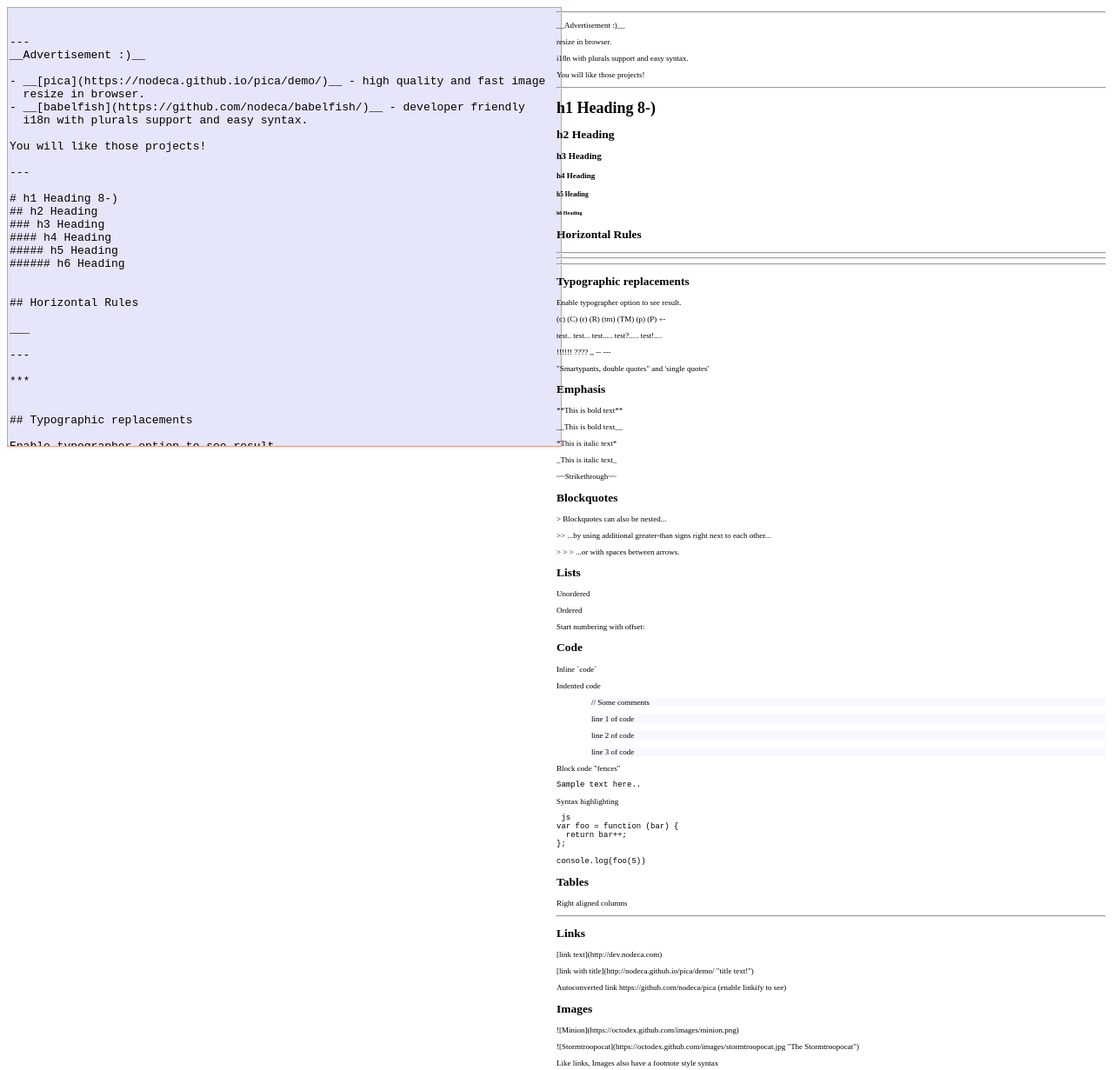
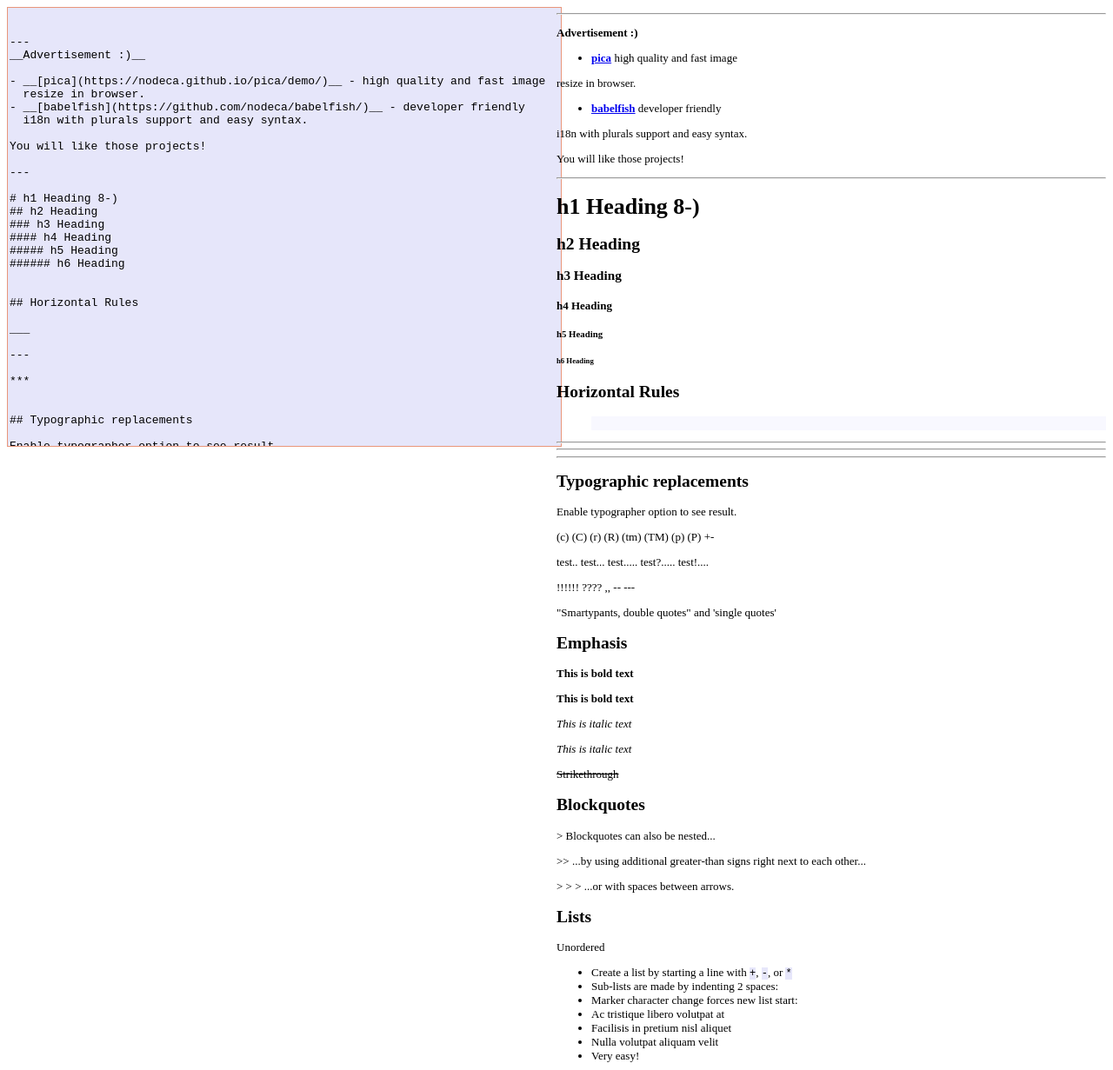
Before and after one commit to surajsinghbisht054/mdviewer, a plain HTML site: page index.html in a window 1280 px wide. Shown: the top 1231 px of the page at 87% size. Drawn offline with Linux system fonts and the light colour scheme.

Commit message:
More Features Added

````diff
--- a/index.html
+++ b/index.html
@@ -40,7 +40,7 @@
 
 </style>
 </head>
-<body style="font-size: xx-small;">
+<body style="font-size: small;">
 
 	<div id="maincontainer" style="display: grid; grid-template-columns: 1fr 1fr;">
 
--- a/js/bitforestinfo_md_viewer.js
+++ b/js/bitforestinfo_md_viewer.js
@@ -13,20 +13,31 @@ var OutputID = "MDViewerPreview";
 // --------------------------------------------------------------
 //                  Configuration - End
 // ---------------------------------------------------------------
-//
+
+// Supported Syntaxes
+// 		:- ALL Headers (#, ##, ###...)
+//		:- Horizontal Lines (---,***, ___)
+//		:- Alt heading (##\n===)
+//		:- Code Blocks
+//		:- Bold, Italic, Strike
+//		:- Links
+//		:- Inline Codes
+//		:- Indent Codes
+//		:- Table
+//		:- order List
+//		:- Unorder List
 // ---------------------------------------------------------------
 //                 Regex Expression
 // ---------------------------------------------------------------
 var EXP_HEADING = '(\n(#+)(.+))' 			// header
 var EXP_HRRULER = '(((\n)(---))|((\n)(___))|((\n)(\\*\\*\\*)))' // horizontal line
-var EXP_OL_LIST = '((\n)(( *)(\\d+\\. )(.*)\n)+(\n))'	// order list
+var EXP_OL_LIST = '((\n( *)(\\d+)(\\. )(.*))+)'	// order list
 var EXP_BLOCK_C = '(\n(```)([^```]+)(```))' // code block
-var EXP_UL_LIST = '((\n)(( *)([\-\+\*]+ )(.*)\n)+)'  // unorder list
-var EXP_HEAD_HR = '((.+)\n((={3,})|(\-{3,})))' // ALT heading
+var EXP_UL_LIST = '((\n( *)([\-\+\*]+ )(.*))+)'  // unorder list
+var EXP_HEAD_HR = '((.+)\n((={3,})|(\\-{3,})))' // ALT heading
 var EXP_TABLEBD = '(\n(\\|?)([\\|\\w \\d]+)(\\|?)\n([ \\-\\|\\:]{7,})\n((\\|?)(.+)(\\|?)\n)+)' // Table
-// EXP_TABLEBD = '(\n(\\|?)([\\|\\w \\d]+)(\\|?)\n([ \\-\\|\\:]{7,})\n((\\|?)(.+)(\\|?)\n)+)' // Table In More Detail
 var EXP_INLINES = '(.+)'
-var EXP_INDENTS = '(\n( {3,})(.+))'
+var EXP_INDENTS = '(\n( {3,})(.+))+'
 var EXP_JOINER  = '|'
 
 
@@ -34,11 +45,11 @@ var EXP_JOINER  = '|'
 EXP_ALL = ''
 EXP_ALL = EXP_ALL + EXP_HRRULER + EXP_JOINER
 EXP_ALL = EXP_ALL + EXP_HEADING + EXP_JOINER
+EXP_ALL = EXP_ALL + EXP_TABLEBD + EXP_JOINER
 EXP_ALL = EXP_ALL + EXP_HEAD_HR + EXP_JOINER
 EXP_ALL = EXP_ALL + EXP_BLOCK_C + EXP_JOINER
 EXP_ALL = EXP_ALL + EXP_UL_LIST + EXP_JOINER
 EXP_ALL = EXP_ALL + EXP_OL_LIST + EXP_JOINER
-EXP_ALL = EXP_ALL + EXP_TABLEBD + EXP_JOINER
 EXP_ALL = EXP_ALL + EXP_INDENTS + EXP_JOINER
 EXP_ALL = EXP_ALL + EXP_INLINES
 
@@ -62,8 +73,8 @@ var REGEX_EXP_ALL = new RegExp(EXP_ALL);
 // Replace All Function
 String.prototype.replaceall = function (find, replace) {
     var str = this;
-    return str.replace(new RegExp(find, 'g'), replace);
-};
+    	return str.replace(new RegExp(find, 'g'), replace)
+	};
 
 // Custom Slicing Technique
 String.prototype.indexslice = function (x, y='+'){
@@ -98,8 +109,15 @@ String.prototype.indexslice = function (x, y='+'){
 
 // Heading
 function HEADINGPROCESSOR(argument){
+	// Input:
+	//		argument = Text
+	//	Output:
+	//		Heading Tag Attached To Arguments
+	//
+
 	// Numbers of #
 	tmp = argument.search(' ');
+	// HTML Element Tag
 	etag = "<h" + (tmp -1) + '>{}</h'+(tmp-1)+'>';
 	//console.log(argument.search(' '));
 	return etag.replace('{}', argument.indexslice(tmp));
@@ -107,60 +125,253 @@ function HEADINGPROCESSOR(argument){
 
 // Horizontal Ruler
 function HRRULERPROCESSOR(argument){
-	if (argument.search('===')) {
-		return "<h1>{}</h1><hr />".replace('{}', argument);
-	}else{
-		return "<h2>{}</h2><hr />".replace('{}', argument);
+	// Input:
+	//		argument = Text
+	//	Output:
+	//		Horizontal Line Tag Attached To Arguments
+	//
+
+	argument = argument.split('\n')
+	//console.log(argument)
+	if (argument[1]=='===') {
+		return '<h1>{}</h2><hr />'.replace('{}', argument[0]);
+	}
+	else{
+		return '<h2>{}</h2><hr />'.replace('{}', argument[0]);
 	}
 
 }
 
 // CODE BLock Processor
 function CDBLOCKPROCESSOR(argument){
+	// Input:
+	//		argument = Text
+	//	Output:
+	//		<pre></pre> Tag Attached To Arguments
+	//
+
 	argument = argument.indexslice(4, -4);
 
 	return "<pre>{}</pre>".replace('{}', argument)
 }
 
+
+
+// Table processing block
+function TABLEPROCESSOR(argument){
+	// Input:
+	//		argument = Text
+	//	Output:
+	//		Table Tags Attached To Arguments
+	//
+
+	//console.log(argument)
+	argument = argument.split('\n')
+	//console.log(argument)
+
+	tbheader = argument[1]; // String
+	tbconfig = argument[2]; // STring
+	tbrows = argument.slice(3).filter(String); // Array
+
+	tbheader = tbheader.split('|').filter(String)
+
+	//console.log('Table header : ', tbheader)
+	//console.log('Table COnfig : ', tbconfig)
+	//console.log('Table rows	   : ', tbrows)
+
+	// Iterate Table Header
+	tmpobj = '<tr>'
+	for (var i = 0; i < tbheader.length; i++) {
+		tmpobj += '<th>{}</th>'.replace('{}', tbheader[i]);
+	}
+	tmpobj += '</tr>'
+
+	// Iterate Table Rows
+	for (var i = 0; i < tbrows.length; i++) {
+		// Row Cell
+		tmpobj += '<tr>'
+		tbrow = tbrows[i].split('|').filter(String)
+		for(var j=0; j< tbrow.length; j++){
+			tmpobj += '<td>{}</td>'.replace('{}', tbrow[j])
+		}
+		tmpobj += '</tr>'
+	}
+	return '<table>{}</table>'.replace('{}', tmpobj)
+}
+
+
 function GLOBALPROCESSOR(argument){
+	// Input:
+	//		argument = Text
+	//	Output:
+	//		Paragraph Tag Attached To Arguments
+	//
+
+
 	return '<p>{}</p>'.replace('{}', argument)
 }
 
+// Sub List not Supported
+function UnOrderListProcessor(argument){
+	// Input:
+	//		argument = Text
+	//	Output:
+	//		Unorder List HTML Tag Attached To Arguments
+	//
+
+	//console.log(argument)
+	argument = argument.replace(new RegExp('((\\- )|(\\+ )|(\\* ))', 'g'), '')
+
+	argument = argument.split('\n').filter(String)
+	//console.log(argument)
+
+	var tmpobj = '';
+
+	for (var i = 0; i < argument.length; i++) {
+		tmpobj += '<li>{}</li>'.replace('{}',argument[i])
+	}
+	return '<ul>{}</ul>'.replace('{}', tmpobj)
+}
+
+function OrderListProcessor(argument){
+	// Input:
+	//		argument = Text
+	//	Output:
+	//		Ordered List HTML Tag Attached To Arguments
+	//
+
+	//console.log(argument)
+	argument = argument.replace(new RegExp('((\\d+)\\. )', 'g'), '')
+	//console.log(argument)
+	argument = argument.split('\n').filter(String)
+	//console.log(argument)
+	var tmpobj = '';
+
+	for (var i = 0; i < argument.length; i++) {
+		tmpobj += '<li>{}</li>'.replace('{}', argument[i])
+	}
+	return '<ol>{}</ol>'.replace('{}', tmpobj)
+}
+
+
+// Tab Lines Processor
+function IndentProcessor(argument){
+	argument = argument.replaceall('\n', '<br />')
+	//console.log(argument)
+	return '<p style="margin-left: 40px; background: ghostwhite;">{}</p>'.replace('{}', argument);
+}
+
+// Function To Add Opening And Closing Tags In Start And End of Word
+function LittleProcessor(txt, exp, element, opentag, closetag){
+	// Parameters:
+	//		txt = text
+	//		exp = Regular Expression
+	//		element = array of element to replace with opening and closing tag
+	//		opentag = Opening Tag
+	//		closetag = Closing Tag
+	//
+	tmptxt = ''
+	remind = 0;
+	txt = txt.split(RegExp(exp))
+	//console.log(txt)
+	for (var i = 0; i < txt.length; i++) {
+		// If EXP Found
+		if (element.indexOf(txt[i])!=-1)  {
+
+			if (remind) {
+				tmptxt += closetag;
+				remind=0;
+			}else{
+				tmptxt += opentag;
+				remind = 1;
+			}
+		}else{
+			if (txt[i]) {
+				tmptxt += txt[i]
+			}
+		}
+	}
+	return tmptxt
+}
+
+// Function To process Links
+function LinksProcessor(argument){
+	// Input:
+	//		argument = Text
+	//	Output:
+	//		<a> </a> Tag Attached To Arguments
+	//
+
+	tmptxt = ''
+	argument = argument.split(RegExp('(\\[.+?\\]\\(.+?\\))')).filter(String)
+
+	for (var i = 0; i < argument.length; i++) {
+		if(argument[i][0]=='['){
+			// Link EXP
+			s=argument[i];
+			s=s.indexslice(1, s.length-1).split('](')
+			tmptxt += '<a href="{0}">{}</a>'.replace('{0}', s[1]).replace('{}', s[0])
+		}
+		else{
+			tmptxt += argument[i]
+		}
+	}
+	return tmptxt
+}
+
+// To Perform Internal Tags Syntax
+function InternalProcessors(argument){
+	// Bold
+	argument = LittleProcessor(argument, '(\\*{2}|_{2})(.+?)(\\*{2}|_{2})', ['**', '__'],'<strong>', '</strong>');
+	// Italic
+	argument = LittleProcessor(argument, '(\\*{1}|_{1})(.+?)(\\*{1}|_{1})', ['*', '_'],'<i>', '</i>');
+	// Strike
+	argument = LittleProcessor(argument, '(~{2})(.+?)(~{2})', ['~~'],'<strike>', '</strike>');
+	// Inline Codes
+	argument = LittleProcessor(argument, '(`)(.+?)(`)', ['`'], '<code style="background: lavender;">','</code>');
+
+	// Links Processor
+	argument = LinksProcessor(argument)
+
+	return argument;
+}
+
+
 function InlineRegex(argument){
-	console.log('({})'.replace('{}',argument));
+	//console.log('({})'.replace('{}',argument));
 
 	// heading Done
 	if (REGEX_HEADING.test(argument)){
 		return HEADINGPROCESSOR(argument);
 	}
+	// Table
+	else if (REGEX_TABLEBD.test(argument)){
+		return TABLEPROCESSOR(argument);
+	}
 
+	// Heading Horizontal Done
+	else if (REGEX_HEAD_HR.test(argument)){
+		return HRRULERPROCESSOR(argument);
+	}
 	// Horizontal Rulers Done
 	else if (REGEX_HRRULER.test(argument)){
 		return '<hr />';
 	}
-	// Heading Horizontal Done
-	else if (REGEX_HEAD_HR.test(argument)){
-		return HRRULERPROCESSOR(argument);
-	}
 	// Order List
 	else if (REGEX_OL_LIST.test(argument)){
-		return '';
+		return OrderListProcessor(argument);
 	}
 	// Code Block Done
 	else if (REGEX_BLOCK_C.test(argument)){
 		return CDBLOCKPROCESSOR(argument);
 	}
-	// Table
-	else if (REGEX_TABLEBD.test(argument)){
-		return '';
-	}
 	// Unordered List
 	else if (REGEX_UL_LIST.test(argument)){
-		return '';
+		return UnOrderListProcessor(argument);
 	}
 	// Indent Done
 	else if (REGEX_INDENTS.test(argument)){
-		return '<p style="margin-left: 40px; background: ghostwhite;">{}</p>'.replace('{}', argument);
+		return IndentProcessor(argument)
 	}
 	// Inlines
 	else if (REGEX_INLINES.test(argument)){
@@ -206,7 +417,7 @@ function MDTOHTML(inp, out){
 		if (parentnodes) {
 
 			for (var i = 0; i < parentnodes.length; i++) {
-				node = node + InlineRegex(parentnodes[i]);
+				node = node + InternalProcessors(InlineRegex(parentnodes[i]));
 			};
 		}
 	};
@@ -249,4 +460,5 @@ if (inptext.Editor.addEventListener) {
 		inptext.Editor.attachEvent('onpropertychange', preview);
 	}
 };
+// Preview Call
 preview();
````
Also changed, not shown: js/testing_file_md_viewer.js (renamed from js/mdviewer.js).
